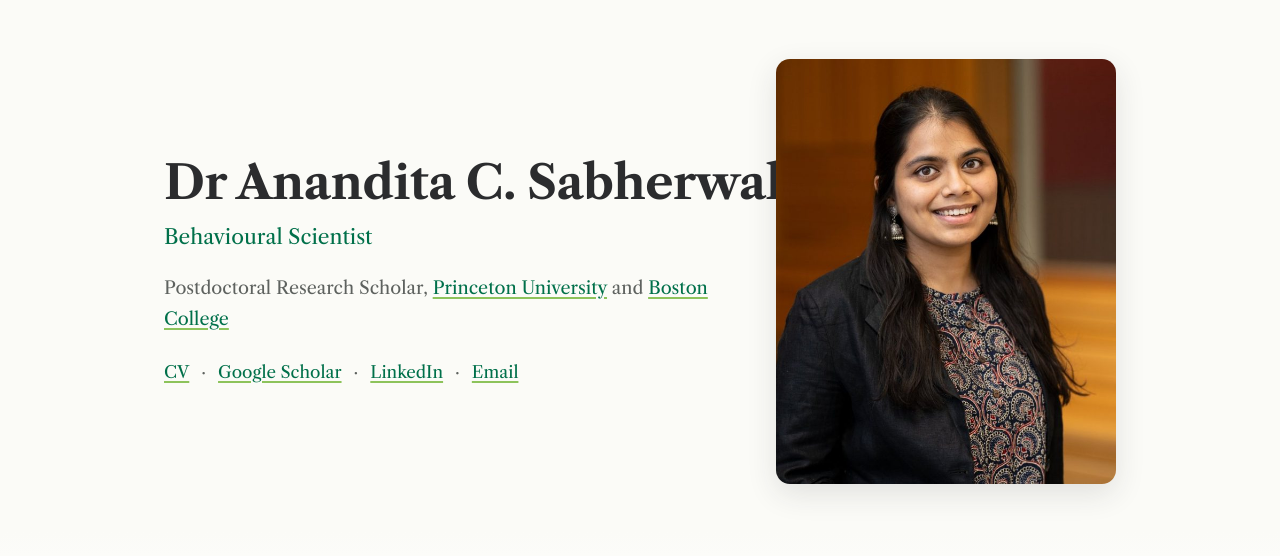
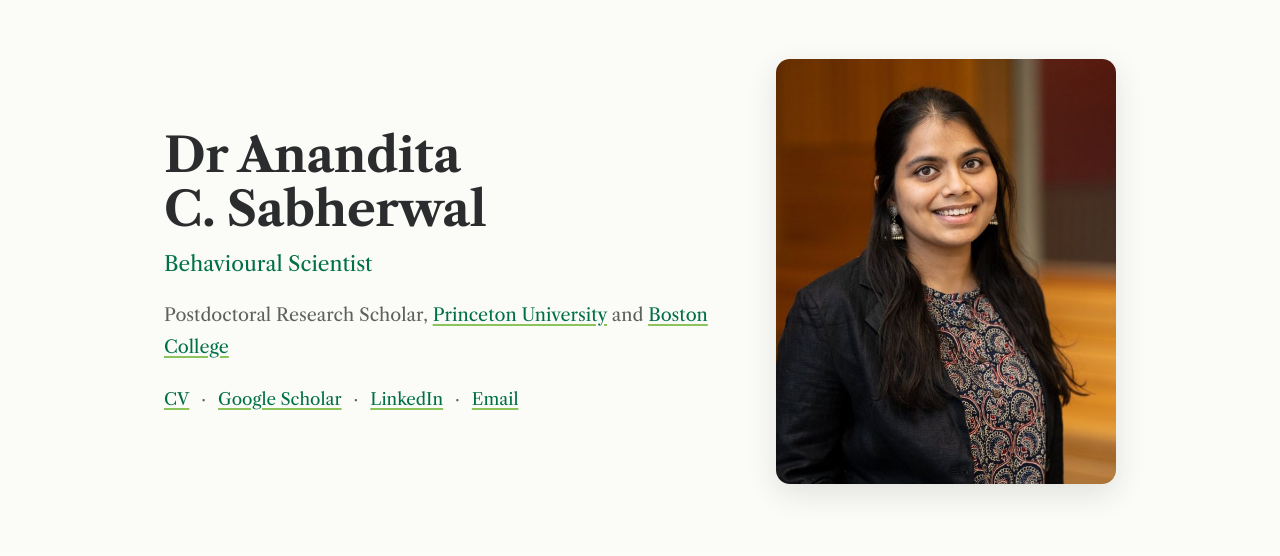
Before and after one commit to ananditasabherwal/website, a plain HTML site: page index.html in a window 1280 px wide. Shown: the part 112-668 px from the top of the page. Drawn offline with nearby package versions, Linux system fonts and the light colour scheme.

Commit message:
Add files via upload

```diff
--- a/style.css
+++ b/style.css
@@ -187,7 +187,3 @@ footer { margin-top: auto; border-top: 1px solid var(--rule); }
   html { scroll-behavior: auto; }
   .readmore summary::after { transition: none; }
 }
-
-/* Name always on one line: scales with the width of its column */
-.hero > div:first-child { container-type: inline-size; min-width: 0; }
-.hero h1 { white-space: nowrap; font-size: min(3rem, 8.6cqi); }
```
